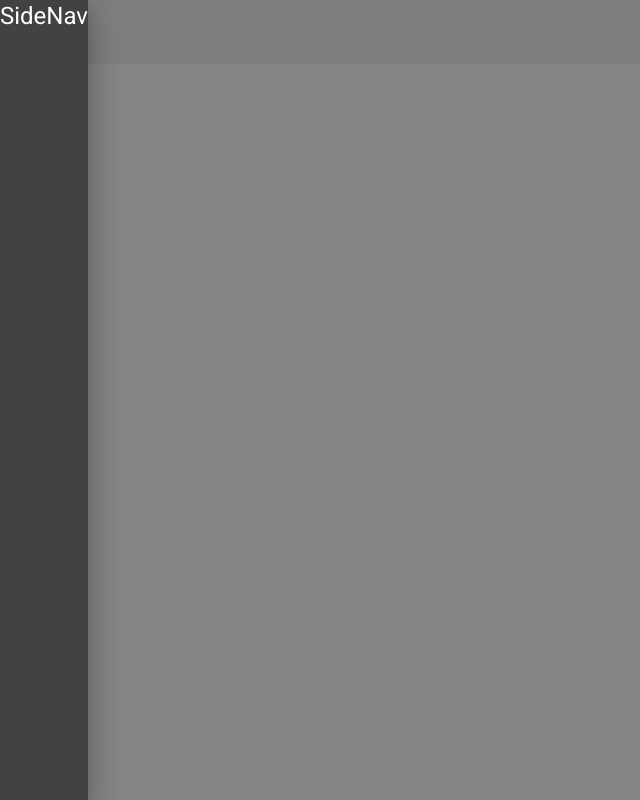
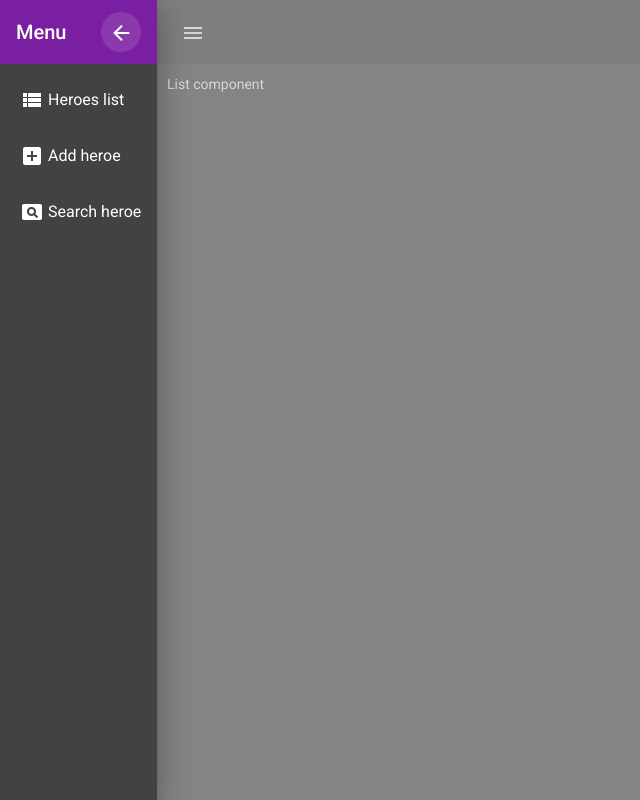
Before and after one commit to SebastianG302/heroes-app, an Angular app: page /heroes/list in a window 1280 px wide. Both pictures are taken after a click on the button "menu". Shown: the whole page, without its empty margins (0-640 px from the left). Built offline with nearby package versions, Linux system fonts and the light colour scheme.

Commit message:
sidenav update

```diff
--- a/src/app/heroes/pages/home/home.component.html
+++ b/src/app/heroes/pages/home/home.component.html
@@ -1,11 +1,56 @@
 <mat-sidenav-container fullscreen>
-    <mat-sidenav #sidenav>
-        <h1>SideNav</h1>
+
+    <mat-sidenav #sidenav mode="push">
+
+        <mat-toolbar color="primary">
+            <span>Menu</span>
+            <span class="spacer"></span>
+            <button mat-icon-button (click)="sidenav.toggle()">
+                <mat-icon>arrow_back</mat-icon>
+            </button>
+        </mat-toolbar>
+
+        <mat-nav-list>
+
+            <a routerLink="./list" mat-list-item (click)="sidenav.toggle()">
+                <mat-icon mat-list-icon>view_list</mat-icon>
+                Heroes list
+            </a>
+
+            <a routerLink="./add" mat-list-item (click)="sidenav.toggle()">
+                <mat-icon mat-list-icon>add_box</mat-icon>
+                Add heroe
+            </a>
+
+            <a routerLink="./serch" mat-list-item (click)="sidenav.toggle()">
+                <mat-icon mat-list-icon>pageview</mat-icon>
+                Search heroe
+            </a>
+
+        </mat-nav-list>
     </mat-sidenav>
+
+
+
     <mat-toolbar>
-        <button mat-icon-button (click)="sidenav.toggle()">
-            <mat-icon>menu</mat-icon>
+        <div class="sidenav-container">
+            <button mat-icon-button (click)="sidenav.toggle()">
+                <mat-icon>menu</mat-icon>
+            </button>
 
-        </button>
+            <span class="spacer"></span>
+
+            <button mat-icon-button>
+                <mat-icon>logout</mat-icon>
+            </button>
+        </div>
     </mat-toolbar>
+
+
+
+
+    <div class="container">
+        <router-outlet></router-outlet>
+    </div>
+
 </mat-sidenav-container>
--- a/src/app/heroes/pages/home/home.component.ts
+++ b/src/app/heroes/pages/home/home.component.ts
@@ -3,7 +3,17 @@ import { Component, OnInit } from '@angular/core';
 @Component({
   selector: 'app-home',
   templateUrl: './home.component.html',
-  styles: [
+  styles: [`
+  .sidenav-container{
+    max-width: 2000px;
+    margin: 0 auto;
+    width: 100%;
+    display:flex
+  }
+    .container{
+      margin: 10px;
+    }
+  `
   ]
 })
 export class HomeComponent implements OnInit {
--- a/src/app/heroes/pages/list/list.component.html
+++ b/src/app/heroes/pages/list/list.component.html
@@ -1 +1 @@
-<h2>asdfsdfasfd</h2>
+<p>List component</p>
--- a/src/app/material/material.module.ts
+++ b/src/app/material/material.module.ts
@@ -4,14 +4,15 @@ import {MatButtonModule} from '@angular/material/button';
 import {MatIconModule} from '@angular/material/icon';
 import {MatSidenavModule} from '@angular/material/sidenav';
 import {MatToolbarModule} from '@angular/material/toolbar';
-
+import {MatListModule} from '@angular/material/list';
 
 @NgModule({
   exports: [
     MatSidenavModule,
     MatToolbarModule,
     MatButtonModule,
-    MatIconModule
+    MatIconModule,
+    MatListModule
   ]
 
 })
--- a/src/styles.css
+++ b/src/styles.css
@@ -2,3 +2,8 @@
 
 html, body { height: 100%; }
 body { margin: 0; font-family: Roboto, "Helvetica Neue", sans-serif; }
+
+
+.spacer{
+    flex: 1 1 auto;
+}
```
